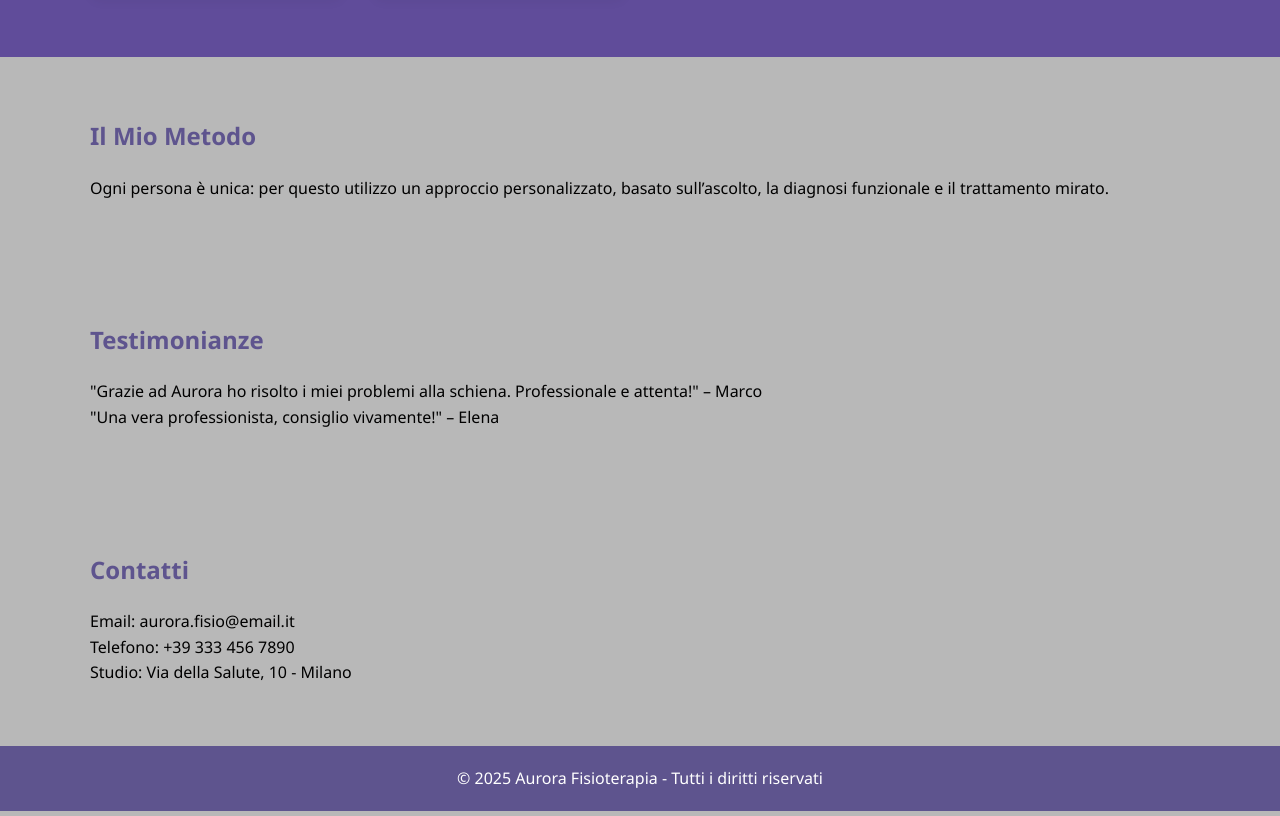
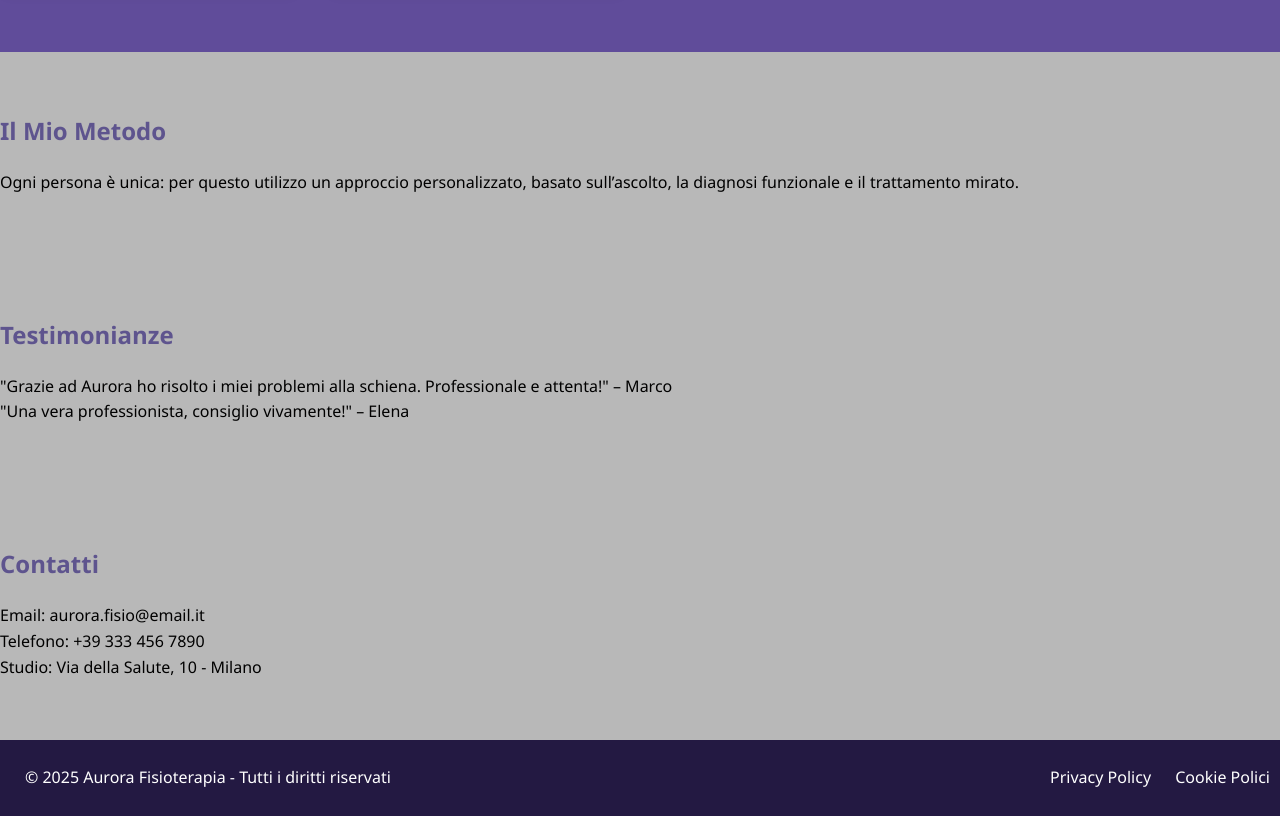
Before and after one commit to velendev/aurora, a plain HTML site: page index.html in a window 1280 px wide. Shown: the part 1451-2267 px from the top of the page. Drawn offline with Linux system fonts and the light colour scheme.

Commit message:
full now

```diff
--- a/css/style.css
+++ b/css/style.css
@@ -37,10 +37,10 @@ body {
   object-fit: cover;
 }
 
-.container {
-  width: 90%;
-  max-width: 1100px;
-  margin: auto;
+.navbar{
+  display: flex;
+  justify-content: space-between;
+  align-items: center;
 }
 
 header {
@@ -54,6 +54,8 @@ header {
   font-style: italic;
   font-size: 28px;
   font-weight: bold;
+  padding: 10px;
+
 }
 
 nav ul {
@@ -173,6 +175,31 @@ li a:hover {
   color: #f3e9ff;
 }
 
+/*Footer*/
+footer{
+  background-color: #231942;
+}
+.footerblock{
+  display: flex;
+  justify-content:space-between;
+  align-items: center;
+  gap:10px;
+}
+.footer-links a {
+  color: white;
+  margin: 0 10px;
+  text-decoration: none;
+  transition: color 0.3s ease;
+}
+.footer-links a:hover{
+  color: red;
+}
+.aurora{
+  display: flex;
+  justify-content: flex-start;
+  padding: 5px;
+  margin: 0px 20px ;
+}
 /* VERSIONE MOBILE */
 @media (max-width: 768px) {
   .hamburger {
@@ -190,6 +217,11 @@ li a:hover {
     width: 200px;
     border-radius: 10px;
   }
+.footerblock{
+  display: flex;
+  flex-direction: column;
+}
+
 
   #menu-toggle:checked ~ ul {
     display: flex;
--- a/index.html
+++ b/index.html
@@ -10,9 +10,8 @@
 <body>
 
   <header>
-    <div class="container">
-      <h1 class="logo">Aurora</h1>
       <nav class="navbar">
+        <div class="logo">Aurora</div>
         <input type="checkbox" id="menu-toggle">
         <label for="menu-toggle" class="hamburger">&#9776;</label>
         <ul>
@@ -24,7 +23,6 @@
           <li><a href="#">Contatti</a></li>
         </ul>
       </nav>
-    </div>
   </header>
 
   <section class="hero">
@@ -116,8 +114,14 @@
   </section>
 
   <footer>
-    <div class="container">
+    <div class="footerblock">
+      <div class="aurora">
       <p>&copy; 2025 Aurora Fisioterapia - Tutti i diritti riservati</p>
+    </div>
+      <div class="footer-links">
+        <a href="#">Privacy Policy</a>
+        <a href="#">Cookie Polici</a>
+      </div>
     </div>
   </footer>
 
```
